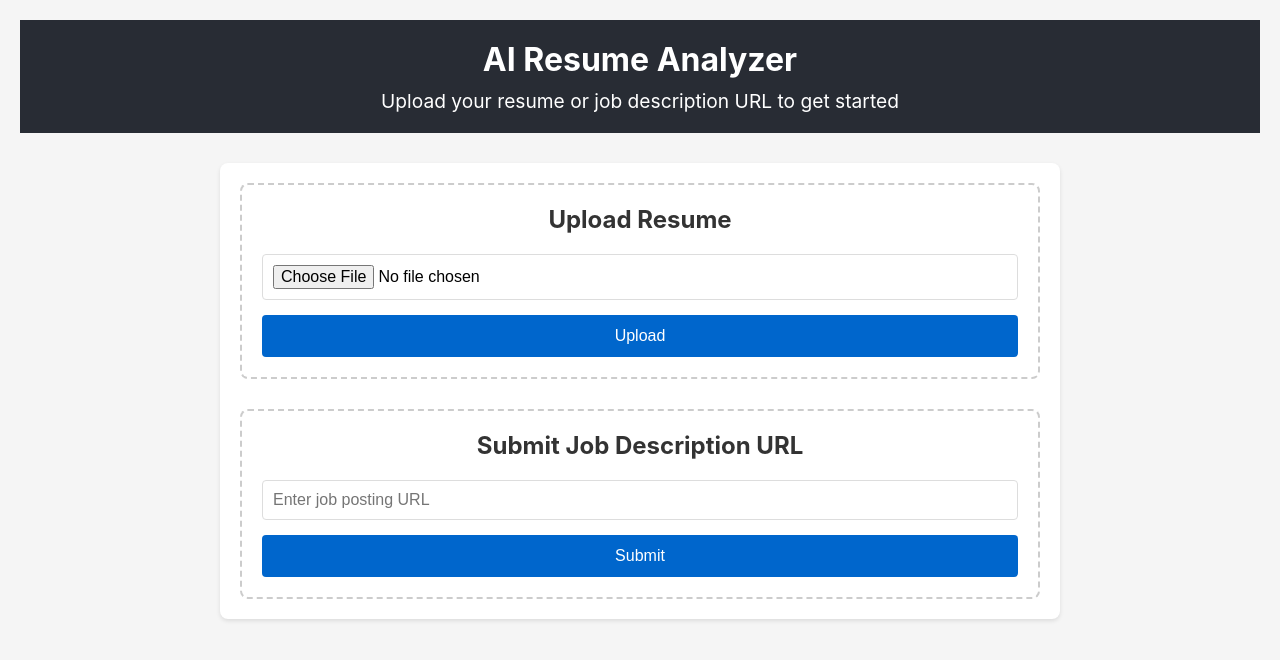
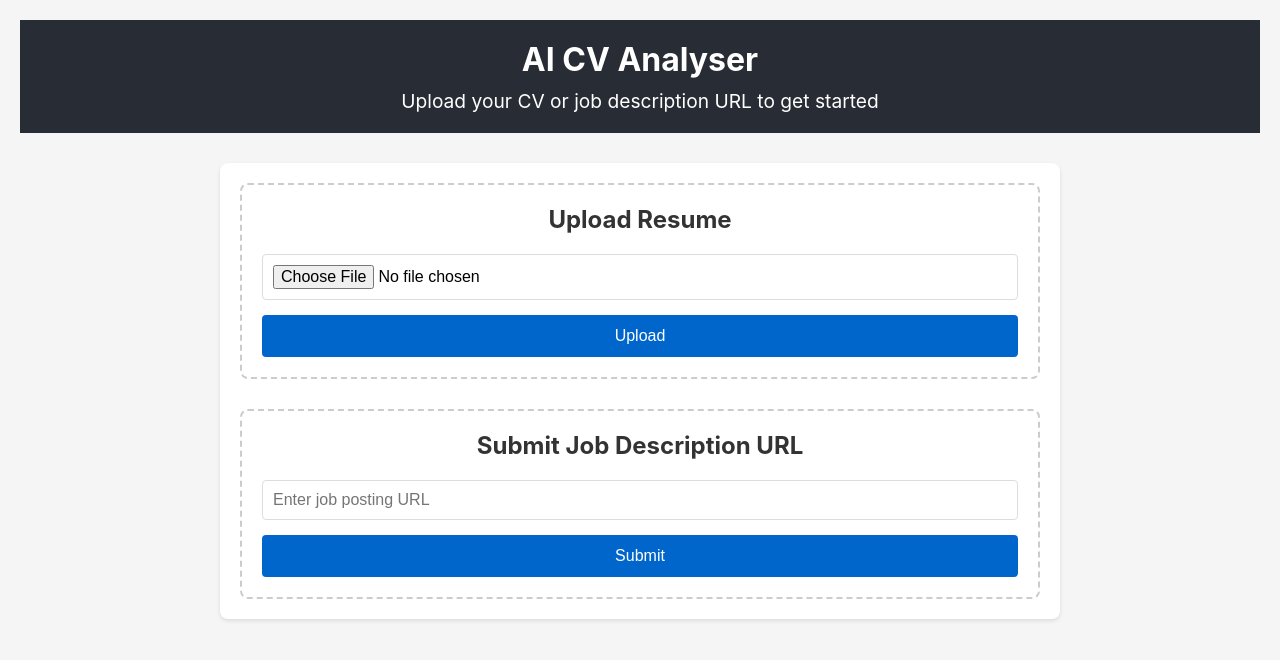
Before and after one commit to ArvindRam001/ai-resume-kb, a React (Create React App) app in the folder frontend/: page / in a window 1280 px wide. Shown: the top 660 px of the page. Built offline with nearby package versions, Linux system fonts and the light colour scheme.

Commit message:
Update text to use Australian English

```diff
--- a/frontend/src/App.js
+++ b/frontend/src/App.js
@@ -7,8 +7,8 @@ function App() {
   return (
     <div className="App">
       <header className="App-header">
-        <h1>AI Resume Analyzer</h1>
-        <p>Upload your resume or job description URL to get started</p>
+        <h1>AI CV Analyser</h1>
+        <p>Upload your CV or job description URL to get started</p>
       </header>
       <main>
         <FileUpload />
```
